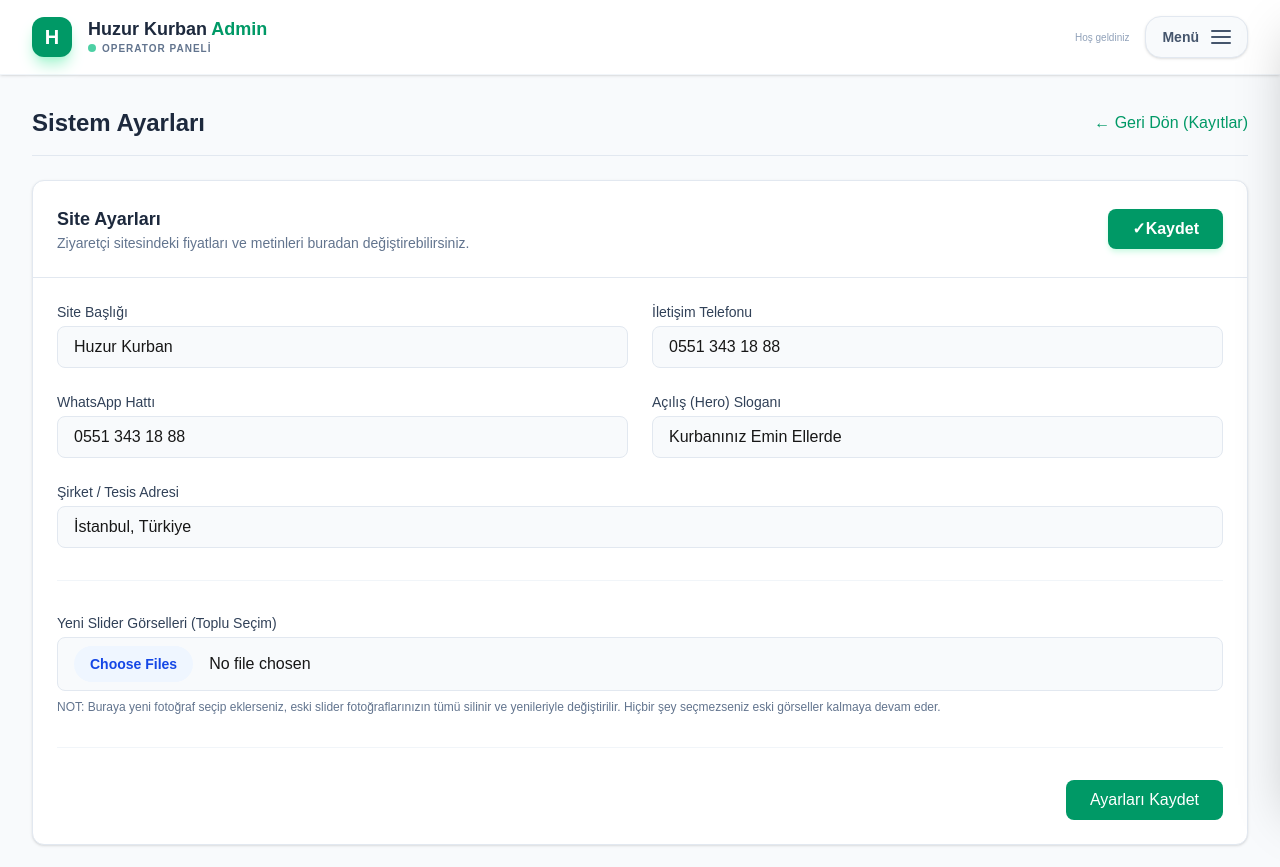
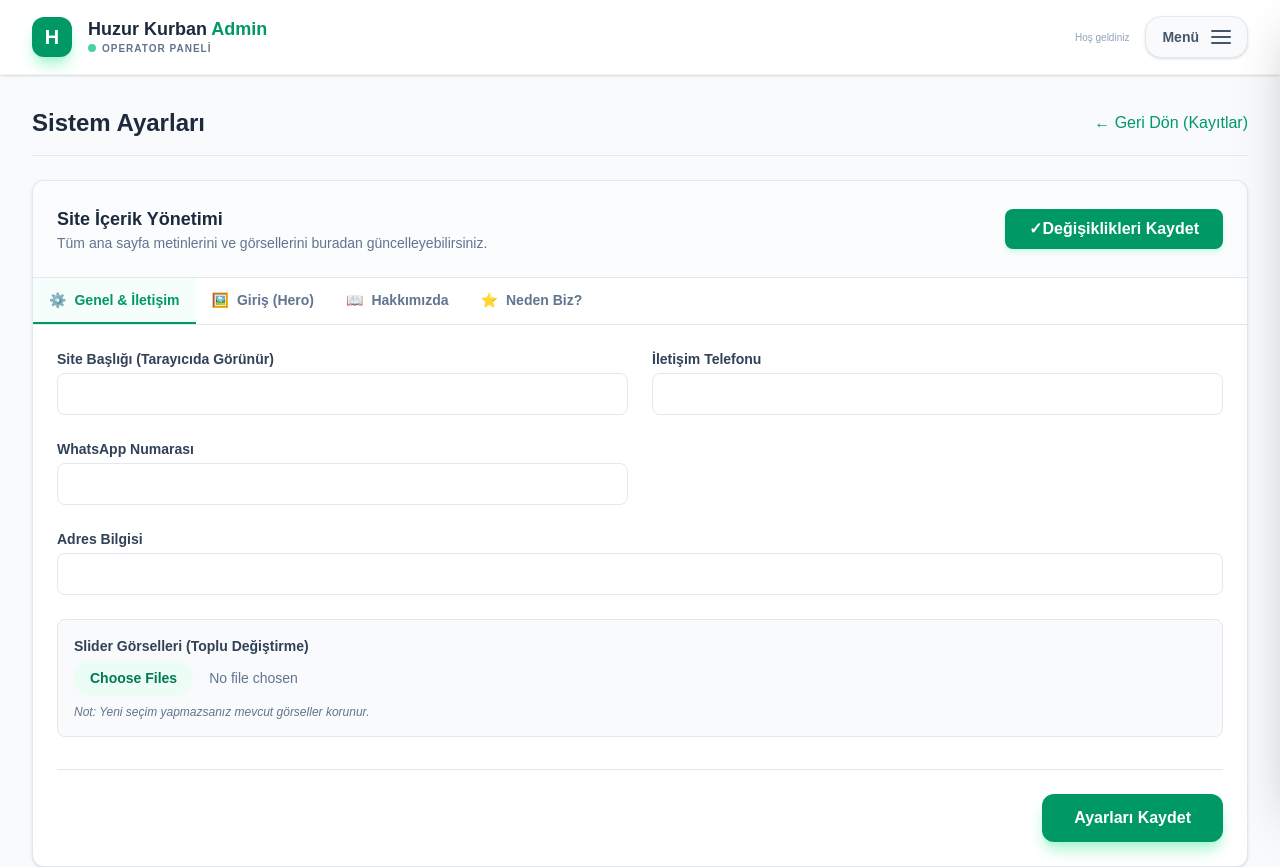
Before and after one commit to omerfarukkaraoglu-arch/huzurkurban, a Next.js app: page /admin/settings in a window 1280 px wide. Shown: the top 867 px of the page. Built offline with nearby package versions, Linux system fonts and the light colour scheme; no server answers; the database is empty.

Commit message:
feat: Ana sayfa metinlerinin tumu admin panelinden duzenlenebilir hale getirildi

```diff
--- a/src/app/admin/settings/SettingsForm.tsx
+++ b/src/app/admin/settings/SettingsForm.tsx
@@ -1,6 +1,6 @@
 'use client'
 
-import { useActionState } from 'react'
+import { useActionState, useState } from 'react'
 import { updateSettings } from '@/app/actions/settings'
 
 const initialState = {
@@ -11,13 +11,29 @@ const initialState = {
 
 export default function SettingsForm({ initialData }: { initialData: any }) {
   const [state, formAction, isPending] = useActionState(updateSettings, initialState)
+  const [activeTab, setActiveTab] = useState('general')
+
+  const TabButton = ({ id, title, icon }: { id: string, title: string, icon: string }) => (
+    <button
+      type="button"
+      onClick={() => setActiveTab(id)}
+      className={`px-4 py-3 text-sm font-semibold flex items-center gap-2 border-b-2 transition-all ${
+        activeTab === id
+          ? 'border-emerald-600 text-emerald-600 bg-emerald-50/50'
+          : 'border-transparent text-slate-500 hover:text-slate-700 hover:bg-slate-50'
+      }`}
+    >
+      <span>{icon}</span>
+      {title}
+    </button>
+  )
 
   return (
     <div className="bg-white rounded-xl shadow-sm border border-slate-200 overflow-hidden">
-      <div className="p-6 border-b border-slate-200 flex justify-between items-center">
+      <div className="p-6 border-b border-slate-200 flex justify-between items-center bg-slate-50/50">
         <div>
-          <h3 className="text-lg font-bold text-slate-800">Site Ayarları</h3>
-          <p className="text-sm text-slate-500">Ziyaretçi sitesindeki fiyatları ve metinleri buradan değiştirebilirsiniz.</p>
+          <h3 className="text-lg font-bold text-slate-800">Site İçerik Yönetimi</h3>
+          <p className="text-sm text-slate-500">Tüm ana sayfa metinlerini ve görsellerini buradan güncelleyebilirsiniz.</p>
         </div>
         <button
           onClick={() => (document.getElementById('save-settings-btn') as HTMLButtonElement)?.click()}
@@ -28,55 +44,120 @@ export default function SettingsForm({ initialData }: { initialData: any }) {
           {isPending ? (
             <span className="w-4 h-4 border-2 border-white/30 border-t-white rounded-full animate-spin"></span>
           ) : '✓'}
-          Kaydet
+          Değişiklikleri Kaydet
         </button>
       </div>
 
-      <form action={formAction} className="p-6 space-y-8">
-        <div className="grid grid-cols-1 md:grid-cols-2 gap-6 pb-8 border-b border-slate-100">
+      <div className="flex border-b border-slate-200 overflow-x-auto bg-white">
+        <TabButton id="general" title="Genel & İletişim" icon="⚙️" />
+        <TabButton id="hero" title="Giriş (Hero)" icon="🖼️" />
+        <TabButton id="about" title="Hakkımızda" icon="📖" />
+        <TabButton id="features" title="Neden Biz?" icon="⭐" />
+      </div>
+
+      <form action={formAction} className="p-6">
+        {/* GENEL AYARLAR */}
+        <div className={activeTab === 'general' ? 'space-y-6' : 'hidden'}>
+          <div className="grid grid-cols-1 md:grid-cols-2 gap-6">
             <div>
-            <label className="block text-sm font-medium text-slate-700 mb-1">Site Başlığı</label>
-            <input type="text" name="siteTitle" defaultValue={initialData?.siteTitle || 'Huzur Kurban'} required className="w-full px-4 py-2 rounded-lg border border-slate-200 bg-slate-50 focus:bg-white focus:ring-2 focus:ring-emerald-500 outline-none" />
+              <label className="block text-sm font-bold text-slate-700 mb-1">Site Başlığı (Tarayıcıda Görünür)</label>
+              <input type="text" name="siteTitle" defaultValue={initialData?.siteTitle} className="w-full px-4 py-2 rounded-lg border border-slate-200 focus:ring-2 focus:ring-emerald-500 outline-none" />
             </div>
             <div>
-            <label className="block text-sm font-medium text-slate-700 mb-1">İletişim Telefonu</label>
-            <input type="text" name="phone" defaultValue={initialData?.phone || '0551 343 18 88'} required className="w-full px-4 py-2 rounded-lg border border-slate-200 bg-slate-50 focus:bg-white focus:ring-2 focus:ring-emerald-500 outline-none" />
+              <label className="block text-sm font-bold text-slate-700 mb-1">İletişim Telefonu</label>
+              <input type="text" name="phone" defaultValue={initialData?.phone} className="w-full px-4 py-2 rounded-lg border border-slate-200 focus:ring-2 focus:ring-emerald-500 outline-none" />
             </div>
             <div>
-            <label className="block text-sm font-medium text-slate-700 mb-1">WhatsApp Hattı</label>
-            <input type="text" name="whatsapp" defaultValue={initialData?.whatsapp || '0551 343 18 88'} required className="w-full px-4 py-2 rounded-lg border border-slate-200 bg-slate-50 focus:bg-white focus:ring-2 focus:ring-emerald-500 outline-none" placeholder="905513431888 formatında" />
-          </div>
-          <div>
-            <label className="block text-sm font-medium text-slate-700 mb-1">Açılış (Hero) Sloganı</label>
-            <input type="text" name="heroText" defaultValue={initialData?.heroText || 'Kurbanınız Emin Ellerde'} required className="w-full px-4 py-2 rounded-lg border border-slate-200 bg-slate-50 focus:bg-white focus:ring-2 focus:ring-emerald-500 outline-none" />
+              <label className="block text-sm font-bold text-slate-700 mb-1">WhatsApp Numarası</label>
+              <input type="text" name="whatsapp" defaultValue={initialData?.whatsapp} className="w-full px-4 py-2 rounded-lg border border-slate-200 focus:ring-2 focus:ring-emerald-500 outline-none" />
             </div>
             <div className="md:col-span-2">
-            <label className="block text-sm font-medium text-slate-700 mb-1">Şirket / Tesis Adresi</label>
-            <input type="text" name="address" defaultValue={initialData?.address || 'İstanbul, Türkiye'} required className="w-full px-4 py-2 rounded-lg border border-slate-200 bg-slate-50 focus:bg-white focus:ring-2 focus:ring-emerald-500 outline-none" />
+              <label className="block text-sm font-bold text-slate-700 mb-1">Adres Bilgisi</label>
+              <input type="text" name="address" defaultValue={initialData?.address} className="w-full px-4 py-2 rounded-lg border border-slate-200 focus:ring-2 focus:ring-emerald-500 outline-none" />
             </div>
           </div>
 
-        <div className="pb-8 border-b border-slate-100">
-          <label className="block text-sm font-medium text-slate-700 mb-1">Yeni Slider Görselleri (Toplu Seçim)</label>
-          <input type="file" name="sliderImages" accept="image/*" multiple className="w-full px-4 py-2 rounded-lg border border-slate-200 bg-slate-50 focus:bg-white focus:ring-2 focus:ring-emerald-500 outline-none file:mr-4 file:py-2 file:px-4 file:rounded-full file:border-0 file:text-sm file:font-semibold file:bg-blue-50 file:text-blue-700 hover:file:bg-blue-100" />
-          <p className="text-xs text-slate-500 mt-2">NOT: Buraya yeni fotoğraf seçip eklerseniz, eski slider fotoğraflarınızın tümü silinir ve yenileriyle değiştirilir. Hiçbir şey seçmezseniz eski görseller kalmaya devam eder.</p>
+          <div className="p-4 bg-slate-50 rounded-lg border border-slate-200">
+            <label className="block text-sm font-bold text-slate-700 mb-1">Slider Görselleri (Toplu Değiştirme)</label>
+            <input type="file" name="sliderImages" accept="image/*" multiple className="w-full text-sm text-slate-500 file:mr-4 file:py-2 file:px-4 file:rounded-full file:border-0 file:text-sm file:font-semibold file:bg-emerald-50 file:text-emerald-700 hover:file:bg-emerald-100" />
+            <p className="text-xs text-slate-500 mt-2 italic">Not: Yeni seçim yapmazsanız mevcut görseller korunur.</p>
+          </div>
         </div>
 
+        {/* HERO AYARLARI */}
+        <div className={activeTab === 'hero' ? 'space-y-6' : 'hidden'}>
+          <div>
+            <label className="block text-sm font-bold text-slate-700 mb-1">Hero Ana Başlık</label>
+            <input type="text" name="heroTitle" defaultValue={initialData?.heroTitle} className="w-full px-4 py-2 rounded-lg border border-slate-200 focus:ring-2 focus:ring-emerald-500 outline-none font-bold" />
+          </div>
+          <div>
+            <label className="block text-sm font-bold text-slate-700 mb-1">Hero Alt Metni</label>
+            <textarea name="heroSubText" rows={3} defaultValue={initialData?.heroSubText} className="w-full px-4 py-2 rounded-lg border border-slate-200 focus:ring-2 focus:ring-emerald-500 outline-none" />
+          </div>
+          <div>
+            <label className="block text-sm font-bold text-slate-700 mb-1">Hero Vurgu Metni (Kayıtlar Başladı vb.)</label>
+            <input type="text" name="heroAccent" defaultValue={initialData?.heroAccent} className="w-full px-4 py-2 rounded-lg border border-slate-200 focus:ring-2 focus:ring-emerald-500 outline-none text-orange-600 font-semibold" />
+          </div>
+        </div>
 
+        {/* HAKKIMIZDA AYARLARI */}
+        <div className={activeTab === 'about' ? 'space-y-6' : 'hidden'}>
+          <div>
+            <label className="block text-sm font-bold text-slate-700 mb-1">Hakkımızda/İbadet Bölümü Başlığı</label>
+            <input type="text" name="aboutTitle" defaultValue={initialData?.aboutTitle} className="w-full px-4 py-2 rounded-lg border border-slate-200 focus:ring-2 focus:ring-emerald-500 outline-none" />
+          </div>
+          <div>
+            <label className="block text-sm font-bold text-slate-700 mb-1">Hakkımızda/İbadet Bölümü Metni</label>
+            <textarea name="aboutText" rows={3} defaultValue={initialData?.aboutText} className="w-full px-4 py-2 rounded-lg border border-slate-200 focus:ring-2 focus:ring-emerald-500 outline-none" />
+          </div>
+        </div>
 
+        {/* ÖZELLİKLER AYARLARI */}
+        <div className={activeTab === 'features' ? 'space-y-6' : 'hidden'}>
+          <div className="grid grid-cols-1 md:grid-cols-2 gap-6 pb-6 border-b border-slate-100">
+            <div>
+              <label className="block text-sm font-bold text-slate-700 mb-1">Neden Biz? Başlığı</label>
+              <input type="text" name="featuresTitle" defaultValue={initialData?.featuresTitle} className="w-full px-4 py-2 rounded-lg border border-slate-200 focus:ring-2 focus:ring-emerald-500 outline-none" />
+            </div>
+            <div>
+              <label className="block text-sm font-bold text-slate-700 mb-1">Neden Biz? Alt Açıklama</label>
+              <input type="text" name="featuresSub" defaultValue={initialData?.featuresSub} className="w-full px-4 py-2 rounded-lg border border-slate-200 focus:ring-2 focus:ring-emerald-500 outline-none" />
+            </div>
+          </div>
 
-        {state?.error && <div className="p-3 bg-red-50 text-red-600 rounded-lg text-sm">{state.error}</div>}
-        {state?.success && <div className="p-3 bg-emerald-50 text-emerald-700 rounded-lg text-sm">{state.message}</div>}
+          <div className="grid grid-cols-1 md:grid-cols-3 gap-6">
+            <div className="p-4 bg-emerald-50/30 rounded-lg border border-emerald-100">
+              <label className="block text-xs font-black text-emerald-800 uppercase mb-2">1. Özellik Kartı</label>
+              <input type="text" name="f1Title" defaultValue={initialData?.f1Title} className="w-full px-3 py-2 text-sm rounded border border-emerald-200 mb-2 font-bold" />
+              <textarea name="f1Text" rows={3} defaultValue={initialData?.f1Text} className="w-full px-3 py-2 text-sm rounded border border-emerald-200" />
+            </div>
+            <div className="p-4 bg-blue-50/30 rounded-lg border border-blue-100">
+              <label className="block text-xs font-black text-blue-800 uppercase mb-2">2. Özellik Kartı</label>
+              <input type="text" name="f2Title" defaultValue={initialData?.f2Title} className="w-full px-3 py-2 text-sm rounded border border-blue-200 mb-2 font-bold" />
+              <textarea name="f2Text" rows={3} defaultValue={initialData?.f2Text} className="w-full px-3 py-2 text-sm rounded border border-blue-200" />
+            </div>
+            <div className="p-4 bg-teal-50/30 rounded-lg border border-teal-100">
+              <label className="block text-xs font-black text-teal-800 uppercase mb-2">3. Özellik Kartı</label>
+              <input type="text" name="f3Title" defaultValue={initialData?.f3Title} className="w-full px-3 py-2 text-sm rounded border border-teal-200 mb-2 font-bold" />
+              <textarea name="f3Text" rows={3} defaultValue={initialData?.f3Text} className="w-full px-3 py-2 text-sm rounded border border-teal-200" />
+            </div>
+          </div>
+        </div>
+
+        <div className="mt-8 pt-6 border-t border-slate-200">
+          {state?.error && <div className="mb-4 p-4 bg-red-50 text-red-700 rounded-lg text-sm border border-red-100 flex items-center gap-2">⚠️ {state.error}</div>}
+          {state?.success && <div className="mb-4 p-4 bg-emerald-50 text-emerald-700 rounded-lg text-sm border border-emerald-100 flex items-center gap-2">✨ {state.message}</div>}
 
           <div className="flex justify-end">
             <button
               id="save-settings-btn"
               type="submit"
               disabled={isPending}
-            className="px-6 py-2 bg-emerald-600 hover:bg-emerald-700 text-white rounded-lg font-medium transition-colors disabled:opacity-70"
+              className="px-8 py-3 bg-emerald-600 hover:bg-emerald-700 text-white rounded-xl font-bold transition-all shadow-lg shadow-emerald-200 disabled:opacity-70 disabled:shadow-none translate-y-0 active:translate-y-1"
             >
-            {isPending ? 'Kaydediliyor...' : 'Ayarları Kaydet'}
+              {isPending ? 'Güncelleniyor...' : 'Ayarları Kaydet'}
             </button>
+          </div>
         </div>
       </form>
     </div>
--- a/src/components/HeroSection.tsx
+++ b/src/components/HeroSection.tsx
@@ -59,15 +59,15 @@ export default function HeroSection({ settings }: { settings: any }) {
               <span className="animate-ping absolute inline-flex h-full w-full rounded-full bg-emerald-400 opacity-75"></span>
               <span className="relative inline-flex rounded-full h-2.5 w-2.5 bg-emerald-500"></span>
             </span>
-            2026 Kurban Kayıtlarımız Başladı
+            {settings.heroAccent || '2026 Kurban Kayıtlarımız Başladı'}
           </div>
 
           <h1 className="text-4xl md:text-6xl lg:text-7xl font-extrabold tracking-tight text-white mb-6 leading-tight drop-shadow-2xl">
-            {settings.heroText || 'Kurbanınız Emin Ellerde'}
+            {settings.heroTitle || 'Kurbanınız Emin Ellerde'}
           </h1>
 
           <p className="text-lg md:text-2xl text-slate-200 mb-10 leading-relaxed font-light drop-shadow-lg max-w-3xl mx-auto">
-            İslami usullere uygun, hijyenik tesislerde, veteriner hekim kontrolünde güvenilir bir kurban ibadeti için Hizmetinizdeyiz. Hissenizi hemen ayırtın, huzurla bayramı yaşayın.
+            {settings.heroSubText || 'İslami usullere uygun, hijyenik tesislerde, veteriner hekim kontrolünde güvenilir bir kurban ibadeti için Hizmetinizdeyiz. Hissenizi hemen ayırtın, huzurla bayramı yaşayın.'}
           </p>
 
           <div className="flex flex-col sm:flex-row justify-center flex-wrap gap-4 mt-8">
```
Also changed, not shown: src/app/actions/settings.ts (+13 -1 lines), src/app/page.tsx (+10 -10 lines), 1 other file (tests, documents, lock files or other folders). Lines whose indentation alone changed are shown as unchanged.
